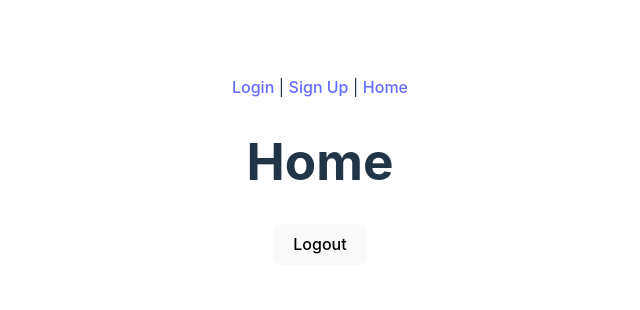
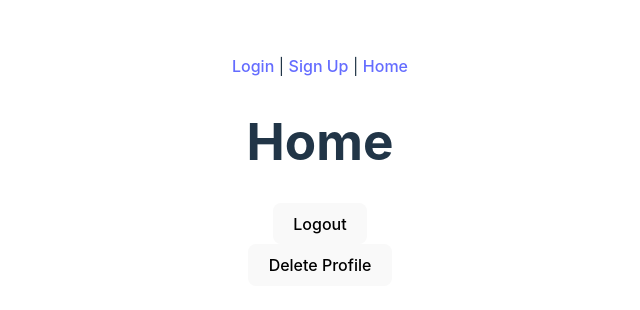
Before and after one commit to mehkanarshad/Ecommerce_app, a React (Vite) app in the folder Ecommerce_app_frontend/: page / in a window 1280 px wide. Shown: the part 230-540 px from the top of the page, without its empty margins (320-960 px from the left). Built offline with nearby package versions, Linux system fonts and the light colour scheme.

Commit message:
delete profile component added

```diff
--- a/Ecommerce_app_frontend/src/components/DeleteProfile.jsx
+++ b/Ecommerce_app_frontend/src/components/DeleteProfile.jsx
@@ -1,11 +1,38 @@
-import React from 'react'
-import axios from 'axios'
-import { useNavigate } from 'react-router-dom'
+import React from "react";
+import axios from "axios";
+import { useNavigate } from "react-router-dom";
 
 export default function DeleteProfile() {
+  const navigate = useNavigate();
+  const handleClick = async () => {
+    const accessToken = localStorage.getItem("access-token");
+    const uid = localStorage.getItem("uid");
+    const client = localStorage.getItem("client");
+
+    if (window.confirm("Are you sure you want to delete your profile")) {
+      try {
+        await axios.delete("http://localhost:3000/auth/", {
+          headers: {
+            "access-token": accessToken,
+            client: client,
+            uid: uid,
+          },
+        });
+
+        localStorage.removeItem("access-token");
+        localStorage.removeItem("client");
+        localStorage.removeItem("uid");
+
+        navigate("/login");
+      } catch (e) {
+        console.log("Delete Profile error", e);
+      }
+    }
+  };
+
   return (
     <div>
-
+      <button onClick={handleClick}> Delete Profile </button>
     </div>
-  )
+  );
 }
--- a/Ecommerce_app_frontend/src/components/Home.jsx
+++ b/Ecommerce_app_frontend/src/components/Home.jsx
@@ -1,11 +1,13 @@
 import React from 'react'
 import Logout from './Logout'
+import DeleteProfile from './DeleteProfile'
 
 export default function Home() {
   return (
     <div>
       <h1>Home</h1>
       <Logout/>
+      <DeleteProfile/>
     </div>
   )
 }
```
